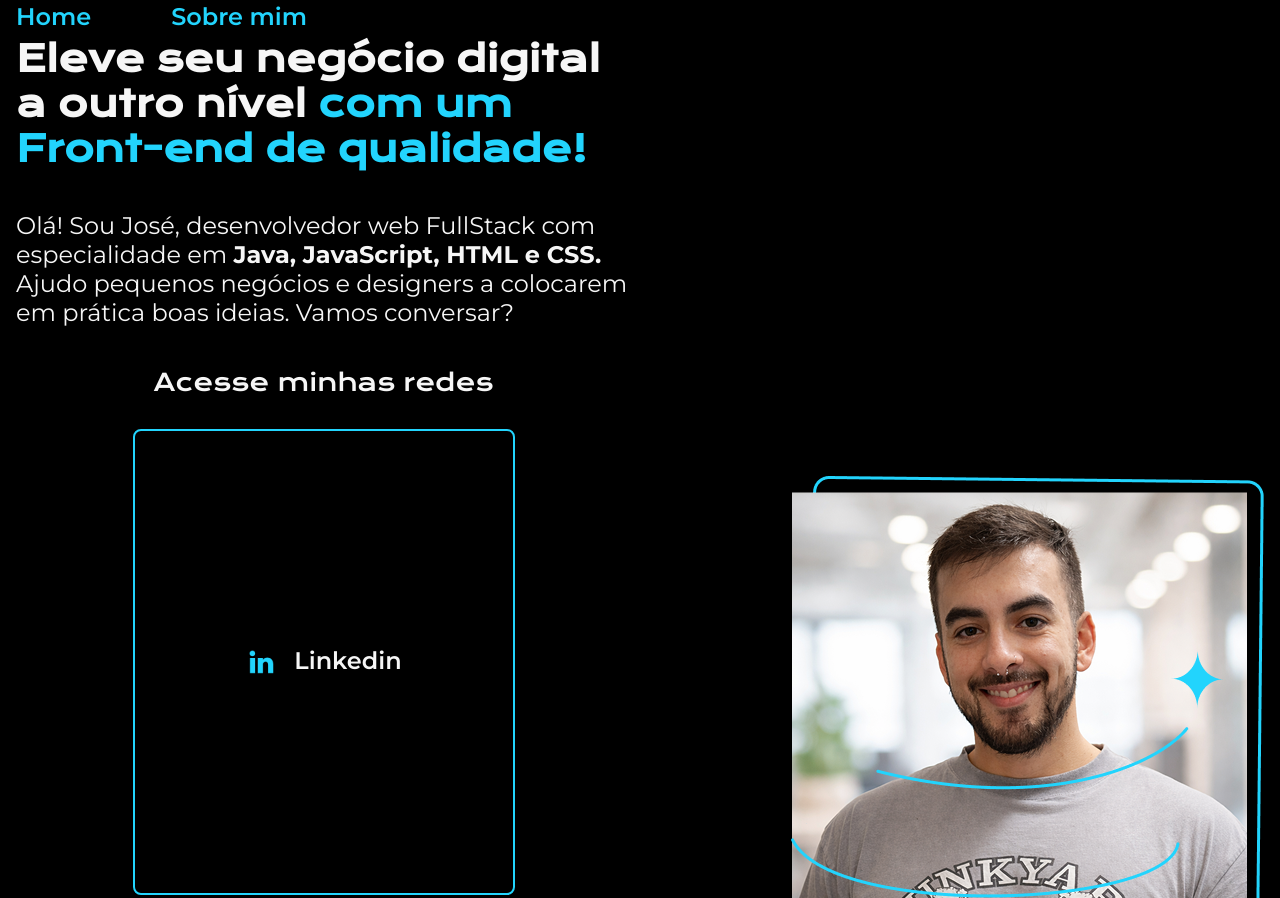
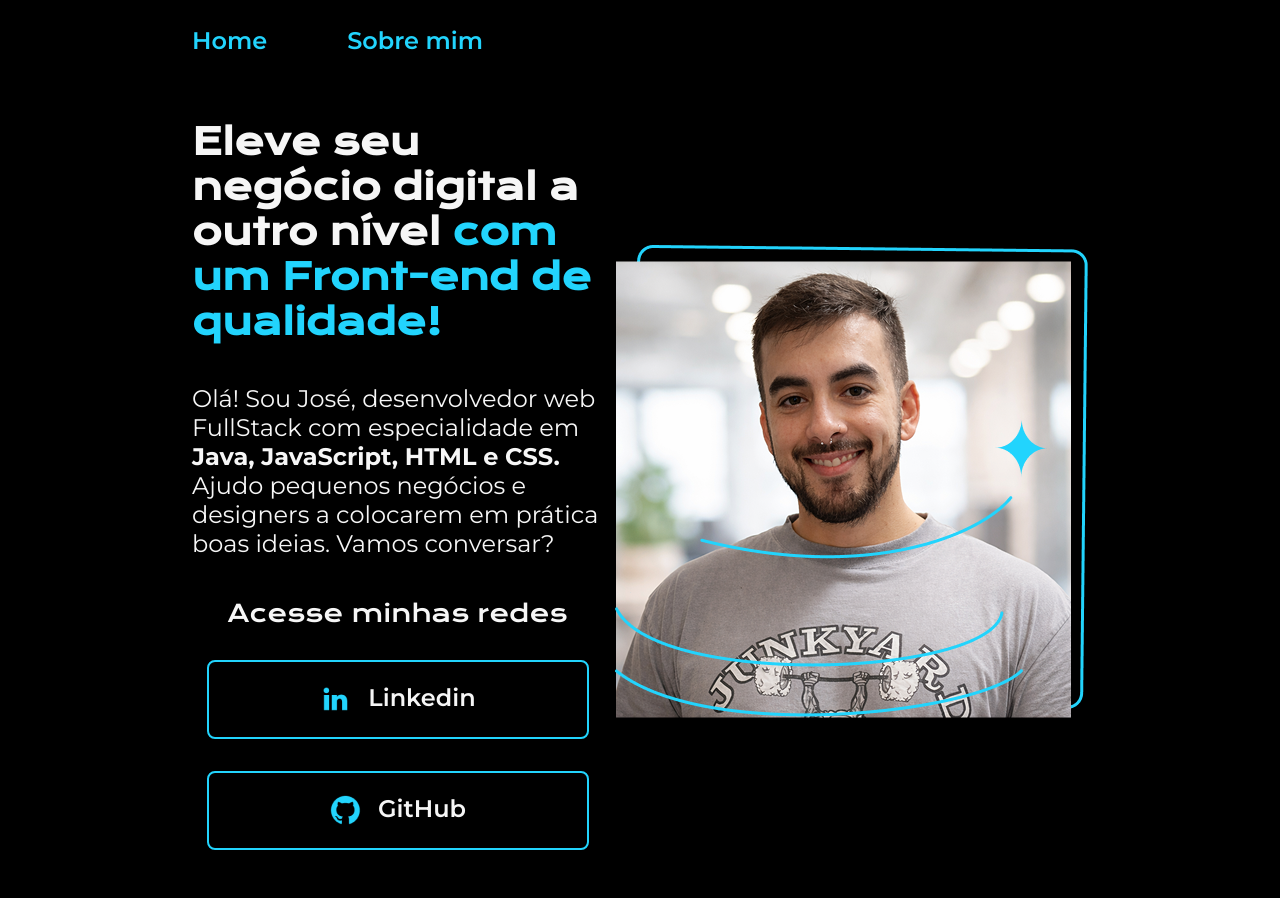
Before and after one commit to Juniorzeh/Portfolio-curso-html-css, a plain HTML site: page index.html in a window 1280 px wide. Shown: the top 898 px of the page. Drawn offline with nearby package versions, Linux system fonts and the light colour scheme.

Commit message:
revertendo alterações

```diff
--- a/styles/style.css
+++ b/styles/style.css
@@ -22,7 +22,7 @@ body{
 }
 
 .cabecalho {
-    padding: 0.125rem 0% 0% 1rem;
+    padding: 2% 0% 0% 15%;
 }
 
 .cabecalho__menu {
@@ -39,7 +39,7 @@ body{
 }
 
 .apresentacao{
-    padding: 0.32rem 1rem 6.19rem;
+    padding: 5% 15% 9.5%;
     display: flex;
     align-items: center;
     justify-content: space-between;
@@ -89,7 +89,7 @@ body{
     text-align: center;
     border-radius: 8px;
     font-size: 1.5rem;
-    padding: 13.44rem 0;
+    padding: 21.5px 0;
     text-decoration: none;
     font-weight: 600;
     color: var(--cor-secundaria);
@@ -103,7 +103,7 @@ body{
 .rodape{
     color: var(--cor-primaria);
     background-color: var(--cor-terciaria);
-    padding: 1.125rem;
+    padding: 18px;
     text-align: center;
     font-family: var(--fonte-secundaria);
     font-size: 1.125rem;
```
